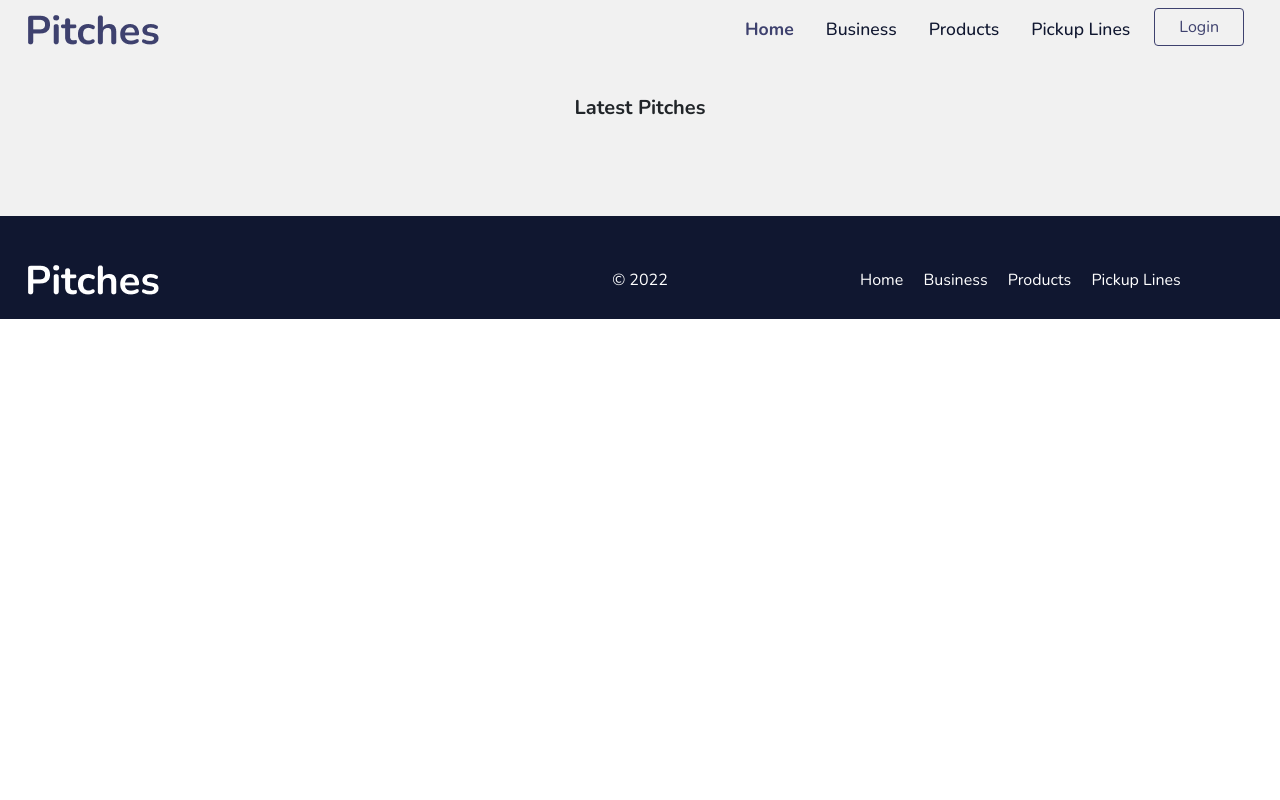
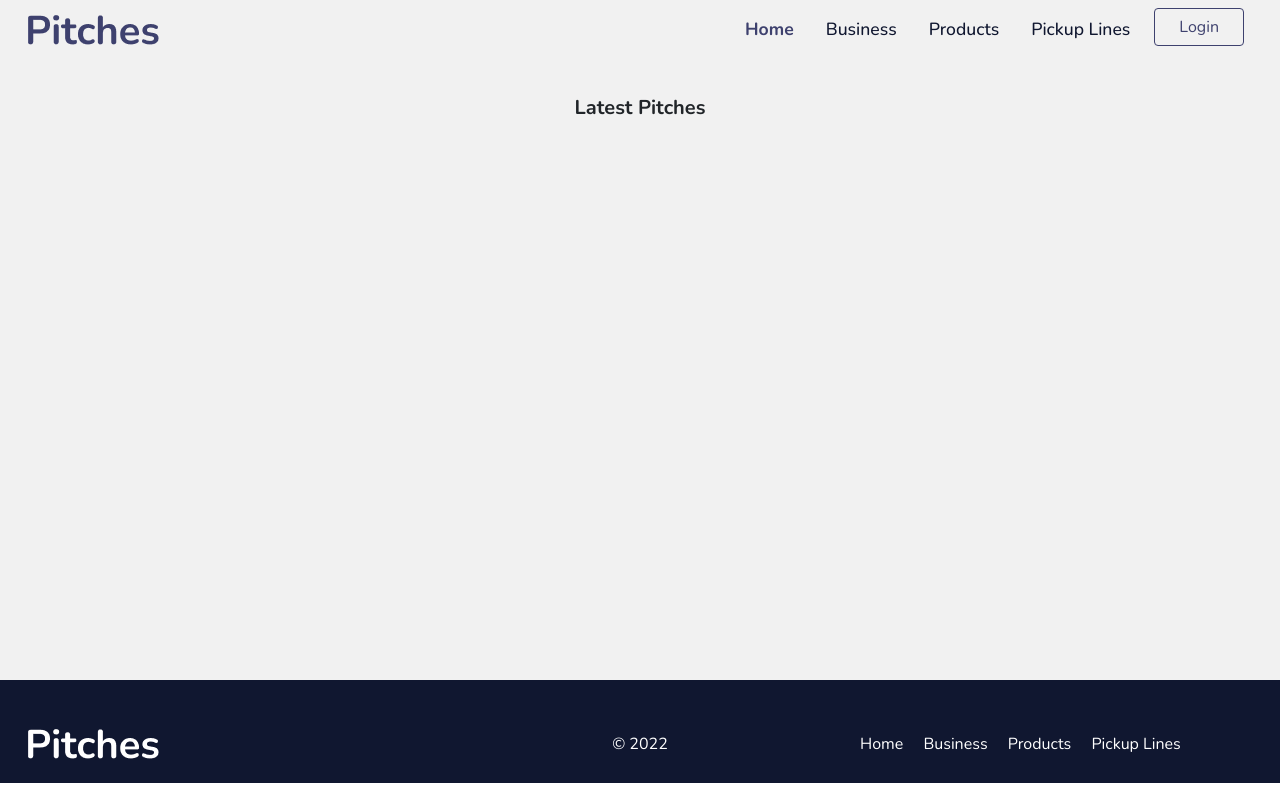
Before and after one commit to james-muriithi/pitches, a Flask app: page / in a window 1280 px wide. Run offline with Flask 2, Linux system fonts and the light colour scheme; data that the repository does not hold is empty; some libraries are stand-ins or nearby versions.

```diff
--- a/app/templates/base.html
+++ b/app/templates/base.html
@@ -9,6 +9,11 @@
     <link href="https://fonts.googleapis.com/icon?family=Material+Icons" rel="stylesheet">
     <link rel="shortcut icon" href="{{url_for('static', filename="images/favicon.png")}}" type="image/x-icon">
     <title>Pitches - {{title or "Home"}}</title>
+    <style>
+        #latest-pitches{
+            min-height: 85%;
+        }
+    </style>
 </head>
 
 <body>
--- a/app/templates/pitch-card.html
+++ b/app/templates/pitch-card.html
@@ -40,7 +40,7 @@
             <div class="d-flex align-items-center">
                 <div class="d-flex align-items-center">
                         {% if current_user.avatar %}
-                        <img src="{{url_for('static/uploads', filename='{{current_user.avatar}}')}}"
+                        <img src="{{url_for('static', filename=current_user.avatar)}}"
                         alt="username" class="user-pic rounded-circle">
                         {% else %}
                         <span class="user-pic rounded-circle border d-flex align-items-center justify-content-center">
```
